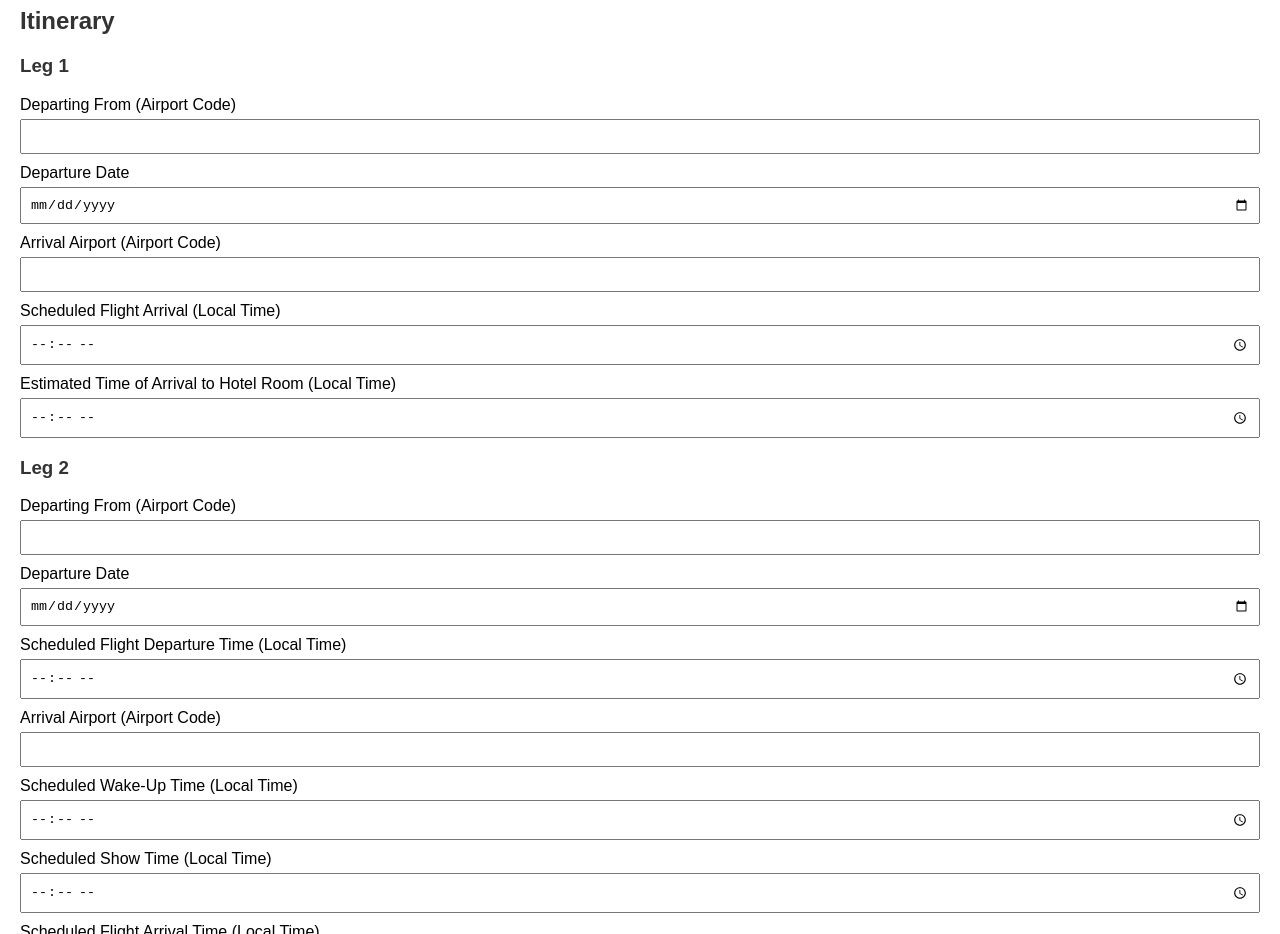
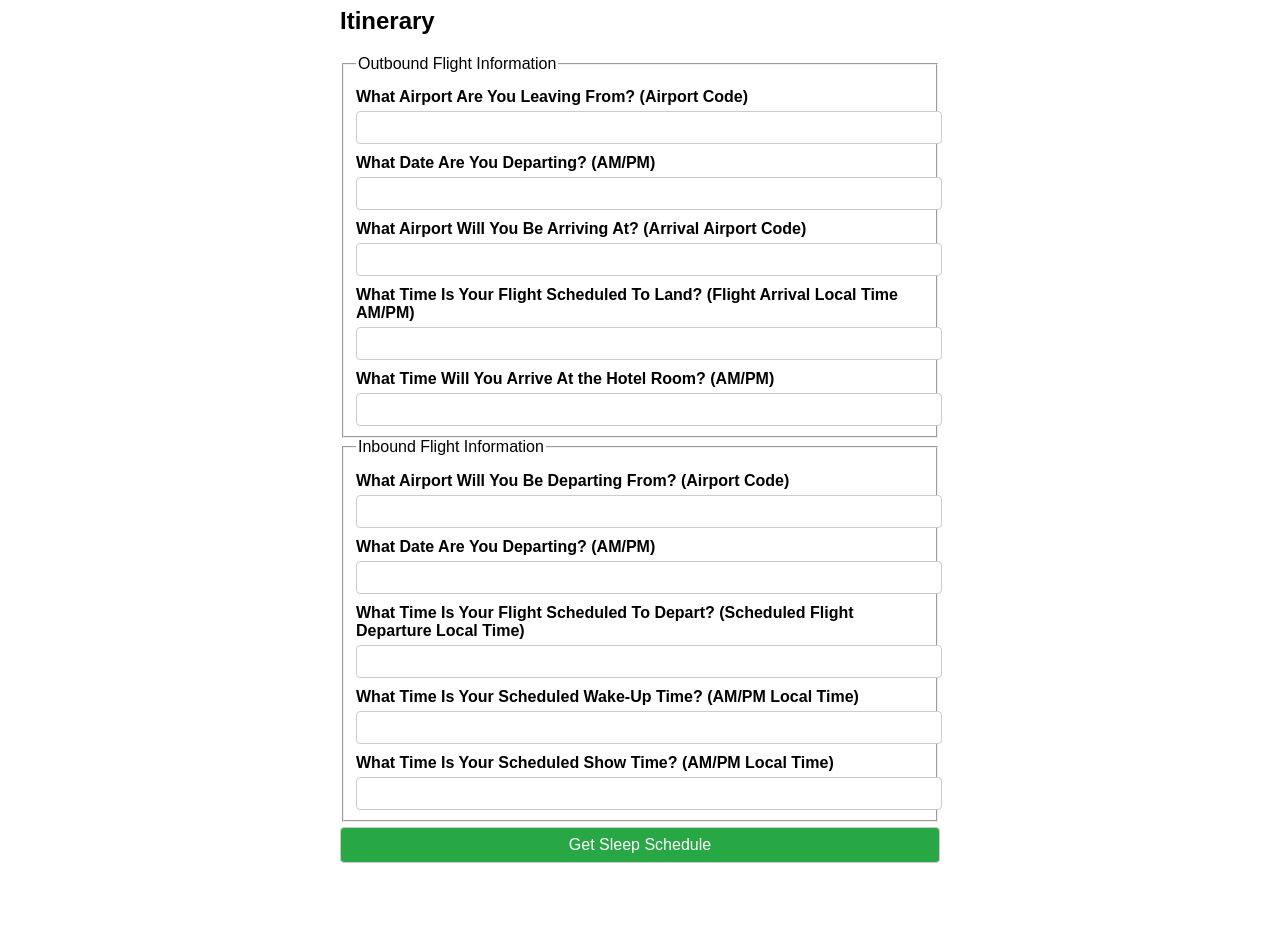
Before and after one commit to Huggum/sleep-optimizer, a plain HTML site: page index.html in a window 1280 px wide. Shown: the part 73-1007 px from the top of the page. After the commit the page ends 956 px from the top, so only its background shows below. Drawn offline with Linux system fonts and the light colour scheme.

Commit message:
Update index.html

```diff
--- a/index.html
+++ b/index.html
@@ -9,37 +9,30 @@
       font-family: Arial, sans-serif;
       margin: 20px;
     }
-        h1, h2, h3 {
-            color: #333;
-        }
     form {
-            margin-bottom: 20px;
+      max-width: 600px;
+      margin: auto;
     }
     label {
       display: block;
       margin-top: 10px;
+      font-weight: bold;
     }
-        input[type="text"], input[type="date"], input[type="number"], input[type="time"] {
+    input, button {
       width: 100%;
       padding: 8px;
       margin-top: 5px;
-            box-sizing: border-box;
+      border: 1px solid #ccc;
+      border-radius: 4px;
     }
     button {
-            margin-top: 15px;
-            padding: 10px 20px;
-            background-color: #007BFF;
+      background-color: #28a745;
       color: white;
-            border: none;
+      font-size: 16px;
       cursor: pointer;
     }
     button:hover {
-            background-color: #0056b3;
-        }
-        #output {
-            margin-top: 20px;
-            white-space: pre-wrap;
-            font-family: monospace;
+      background-color: #218838;
     }
   </style>
 </head>
@@ -47,93 +40,35 @@
   <h1>Sleep Optimizer</h1>
   <form id="sleepForm">
     <h2>Itinerary</h2>
-
-        <h3>Leg 1</h3>
-        <label for="leg1_departingFrom">Departing From (Airport Code)</label>
-        <input type="text" id="leg1_departingFrom" name="leg1_departingFrom" required>
-
-        <label for="leg1_departureDate">Departure Date</label>
-        <input type="date" id="leg1_departureDate" name="leg1_departureDate" required>
-
-        <label for="leg1_arrivalAirport">Arrival Airport (Airport Code)</label>
-        <input type="text" id="leg1_arrivalAirport" name="leg1_arrivalAirport" required>
-
-        <label for="leg1_scheduledArrivalTime">Scheduled Flight Arrival (Local Time)</label>
-        <input type="time" id="leg1_scheduledArrivalTime" name="leg1_scheduledArrivalTime" required>
-
-        <label for="leg1_hotelArrivalTime">Estimated Time of Arrival to Hotel Room (Local Time)</label>
-        <input type="time" id="leg1_hotelArrivalTime" name="leg1_hotelArrivalTime" required>
-
-        <h3>Leg 2</h3>
-        <label for="leg2_departingFrom">Departing From (Airport Code)</label>
-        <input type="text" id="leg2_departingFrom" name="leg2_departingFrom" required>
-
-        <label for="leg2_departureDate">Departure Date</label>
-        <input type="date" id="leg2_departureDate" name="leg2_departureDate" required>
-
-        <label for="leg2_flightDepartureTime">Scheduled Flight Departure Time (Local Time)</label>
-        <input type="time" id="leg2_flightDepartureTime" name="leg2_flightDepartureTime" required>
-
-        <label for="leg2_arrivalAirport">Arrival Airport (Airport Code)</label>
-        <input type="text" id="leg2_arrivalAirport" name="leg2_arrivalAirport" required>
-
-        <label for="leg2_wakeUpTime">Scheduled Wake-Up Time (Local Time)</label>
-        <input type="time" id="leg2_wakeUpTime" name="leg2_wakeUpTime" required>
-
-        <label for="leg2_showTime">Scheduled Show Time (Local Time)</label>
-        <input type="time" id="leg2_showTime" name="leg2_showTime" required>
-
-        <label for="leg2_flightArrivalTime">Scheduled Flight Arrival Time (Local Time)</label>
-        <input type="time" id="leg2_flightArrivalTime" name="leg2_flightArrivalTime" required>
-
-        <label for="previousSleepDuration">Total Sleep from Previous Night (Hours)</label>
-        <input type="number" id="previousSleepDuration" name="previousSleepDuration" min="0" max="15" required>
-
-        <button type="submit">Calculate Sleep Schedule</button>
+    <fieldset>
+      <legend>Outbound Flight Information</legend>
+      <label for="fromAirport">What Airport Are You Leaving From? (Airport Code)</label>
+      <input type="text" id="fromAirport" name="fromAirport" required>
+      <label for="departureDate">What Date Are You Departing? (AM/PM)</label>
+      <input type="text" id="departureDate" name="departureDate" required>
+      <label for="toAirport">What Airport Will You Be Arriving At? (Arrival Airport Code)</label>
+      <input type="text" id="toAirport" name="toAirport" required>
+      <label for="arrivalTime">What Time Is Your Flight Scheduled To Land? (Flight Arrival Local Time AM/PM)</label>
+      <input type="text" id="arrivalTime" name="arrivalTime" required>
+      <label for="hotelArrival">What Time Will You Arrive At the Hotel Room? (AM/PM)</label>
+      <input type="text" id="hotelArrival" name="hotelArrival" required>
+    </fieldset>
+    <fieldset>
+      <legend>Inbound Flight Information</legend>
+      <label for="returnFromAirport">What Airport Will You Be Departing From? (Airport Code)</label>
+      <input type="text" id="returnFromAirport" name="returnFromAirport" required>
+      <label for="returnDate">What Date Are You Departing? (AM/PM)</label>
+      <input type="text" id="returnDate" name="returnDate" required>
+      <label for="returnDepartureTime">What Time Is Your Flight Scheduled To Depart? (Scheduled Flight Departure Local Time)</label>
+      <input type="text" id="returnDepartureTime" name="returnDepartureTime" required>
+      <label for="wakeUpTime">What Time Is Your Scheduled Wake-Up Time? (AM/PM Local Time)</label>
+      <input type="text" id="wakeUpTime" name="wakeUpTime" required>
+      <label for="showTime">What Time Is Your Scheduled Show Time? (AM/PM Local Time)</label>
+      <input type="text" id="showTime" name="showTime" required>
+    </fieldset>
+    <button type="submit">Get Sleep Schedule</button>
   </form>
-
   <div id="output"></div>
-
-    <script>
-        document.getElementById("sleepForm").addEventListener("submit", function (event) {
-    event.preventDefault();
-
-    const formData = new FormData(event.target);
-
-    // Debug FormData
-    for (let [key, value] of formData.entries()) {
-        console.log(`${key}: ${value}`);
-    }
-
-    const leg1 = {
-        departingFrom: formData.get("leg1_departingFrom"),
-        departureDate: formData.get("leg1_departureDate"),
-        arrivalAirport: formData.get("leg1_arrivalAirport"),
-        scheduledArrivalTime: formData.get("leg1_scheduledArrivalTime"),
-        hotelArrivalTime: formData.get("leg1_hotelArrivalTime"),
-    };
-
-    const leg2 = {
-        departingFrom: formData.get("leg2_departingFrom"),
-        departureDate: formData.get("leg2_departureDate"),
-        flightDepartureTime: formData.get("leg2_flightDepartureTime"),
-        arrivalAirport: formData.get("leg2_arrivalAirport"),
-        wakeUpTime: formData.get("leg2_wakeUpTime"),
-        showTime: formData.get("leg2_showTime"),
-        flightArrivalTime: formData.get("leg2_flightArrivalTime"),
-    };
-
-    console.log("Leg 1:", leg1);
-    console.log("Leg 2:", leg2);
-
-    const previousSleepDuration = formData.get("previousSleepDuration");
-    console.log("Previous Sleep Duration:", previousSleepDuration);
-
-    const output = analyzeSleepSchedule(leg1, leg2, previousSleepDuration);
-
-    document.getElementById("output").innerHTML = `<pre>${output.join("\n")}</pre>`;
-});
-
-    </script>
+  <script src="script.js"></script>
 </body>
 </html>
```
Lines whose indentation alone changed are shown as unchanged.
